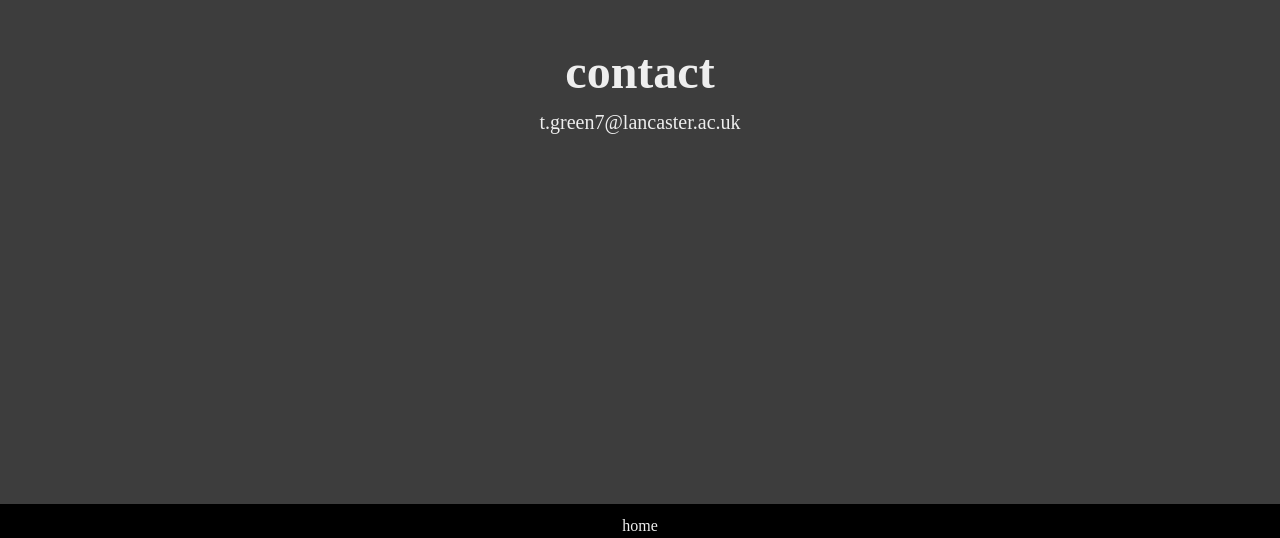
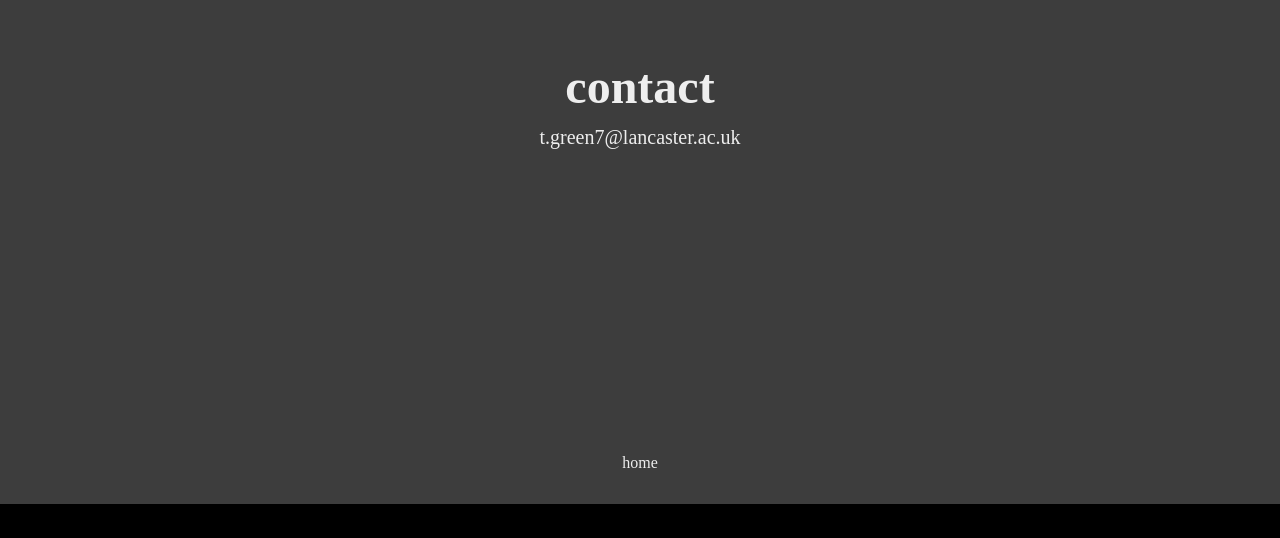
Before and after one commit to tomgx/dservice.me, a React (Create React App) app: page / in a window 1280 px wide. Shown: the part 1896-2434 px from the top of the page. After the commit the page ends 2400 px from the top, so only its background shows below. Built offline with nearby package versions, Linux system fonts and the light colour scheme.

Commit message:
minor colour changes & mobile compatibility

```diff
--- a/src/components/About.jsx
+++ b/src/components/About.jsx
@@ -10,9 +10,9 @@ const About = () => {
         </h2>
         <div className='text-center text-xl pt-3'>
           <p className='font-bold'>Thomas</p>
-          <p>Studying Computer Science at <a className='hover:text-[#ffffff]' href='https://www.lancaster.ac.uk/study/undergraduate/courses/computer-science-bsc-hons-g400/'>Lancaster University</a></p>
+          <p>Studying Computer Science at <a className='hover:text-[#5cd8bd]' href='https://www.lancaster.ac.uk/study/undergraduate/courses/computer-science-bsc-hons-g400/'>Lancaster University</a></p>
         </div>
-        <Link to='contact' smooth={true} duration={600}>
+        <Link className='display-nothing' to='contact' smooth={true} duration={600}>
           <a href="#" class="arrow-container1">
             <div class="arrow1 animate-bounce w-6 h-6"></div>
           </a>
--- a/src/components/Contact.jsx
+++ b/src/components/Contact.jsx
@@ -5,22 +5,24 @@ const Contact = () => {
   return (
     <div name='contact' className='w-full h-screen bg-[#3d3d3d]'>
       <div className='max-w-[1000px] mx-auto px-8 flex flex-col justify-center h-full'>
-      <div className='text-center text-4xl sm:text-5xl font-bold text-[#EEEEEE]'>
+        <div className='text-center text-4xl sm:text-5xl font-bold text-[#EEEEEE]'>
           <p>contact</p>
         </div>
-        <h2 className='text-center text-xl pt-3 text-[#EEEEEE]'>
-        <a href="mailto:t.green7@lancaster.ac.uk">t.green7@lancaster.ac.uk</a>
+        <h2 className='text-center text-xl pt-3 '>
+          <a className='text-[#EEEEEE] hover:text-[#5cd8bd]' href="mailto:t.green7@lancaster.ac.uk">t.green7@lancaster.ac.uk</a>
         </h2>
-        <div className='animate-bounce relative top-96 text-center'>
+        <div className='max-w-[1000px] mx-auto text-center home-container'>
 
-        <p>
-        <Link to='home' smooth={true} duration={600}>
-          <a className='cursor-pointer text-[#EEEEEE] hover:text-[#5cd8bd]'>home</a>
-          </Link>
+
+          <p className='text-2x3 sm: text-4x5 animate-bounce display-nothing'>
+            <Link to='home' smooth={true} duration={600}>
+              <a className='cursor-pointer text-[#EEEEEE] hover:text-[#5cd8bd]'>
+                home
+              </a>
+            </Link>
           </p>
-
         </div>
-    </div>
+      </div>
     </div>
   )
 }
--- a/src/components/Home.jsx
+++ b/src/components/Home.jsx
@@ -3,17 +3,17 @@ import { Link } from 'react-scroll';
 
 const Home = () => {
   return (
-    <div name='home' className='w-full h-screen bg-[#EEEEEE]'>
+    <div name='home' className='w-full h-screen bg-[#f5f4f4]'>
       {/* Container */}
       <div className='max-w-[1000px] mx-auto px-8 flex flex-col justify-center h-full'>
         <h2 className='text-center text-4xl sm:text-7xl font-bold'>
-         <a className='cursor-default text-[#646464] hover:text-[#54aa97]'>
+          <a className='cursor-default text-[#646464] hover:text-[#58b19e]'>
             dservice
           </a>
         </h2>
         <div className='text-xs sm:text-base'>
           <p className='text-center font-bold pl-56'>
-         <a className='mobile-view640px mobile-view392px cursor-default text-[#acacac] hover:text-[#646464]'>
+            <a className='mobile-view640px mobile-view392px mobile-view320px cursor-default text-[#acacac] hover:text-[#646464]'>
               tgreen
             </a>
           </p>
@@ -21,7 +21,7 @@ const Home = () => {
         <div className='self-center'>
         </div>
 
-      <Link to='about' smooth={true} duration={600}>
+        <Link className='display-nothing' to='about' smooth={true} duration={600}>
           <a href="#" class="arrow-container">
             <div class="arrow animate-bounce w-6 h-6"></div>
           </a>
--- a/src/components/Navbar.jsx
+++ b/src/components/Navbar.jsx
@@ -16,7 +16,7 @@ const Navbar = () => {
     <div className='fixed w-full h-[80px] flex justify-between items-center bg-[#cacaca60] text-[#000000]'>
       <Link to='home' smooth={true} duration={600}>
         <div className='cursor-pointer'>
-        <img src={Logo} alt='Logo Image' style={{ width: '200px' }} />
+          <img src={Logo} alt='Logo Image' style={{ width: '200px' }} />
         </div>
       </Link>
 
@@ -40,7 +40,7 @@ const Navbar = () => {
       </ul>
 
       {/* Mobile menu icon */}
-      <div onClick={handleClick} className='mobile-view392px md:hidden z-10 pr-5'>
+      <div onClick={handleClick} className='mobile-view392px mobile-view320px md:hidden z-10 pr-5'>
         {!nav ? <FaBars /> : <FaTimes />}
       </div>
 
--- a/src/index.css
+++ b/src/index.css
@@ -8,21 +8,36 @@
   body {
     @apply font-[Quicksand];
   }
+
   li {
     @apply px-4;
     @apply cursor-pointer
   }
 }
 
+/* mobile compatibility */
+@media screen and (max-width:768px) {
+  .display-nothing {
+    display: none;
+  }
+}
+
 @media screen and (max-width:640px) {
   .mobile-view640px {
-    padding-right: 120px!important;
+    padding-right: 120px !important;
   }
 }
 
 @media screen and (max-width:392px) {
   .mobile-view392px {
-      padding-right: 200px!important;
+    padding-right: 200px !important;
+  }
+}
+
+@media screen and (max-width:320px) {
+  .mobile-view320px {
+    padding-right: 320px !important;
+    text-align: left;
   }
 }
 
@@ -31,6 +46,13 @@
   background-size: cover;
   background-position: center;
   height: 250px;
+}
+
+.home-container {
+  display: block;
+  position: relative;
+  top: 42%;
+  margin-top: -30px;
 }
 
 
@@ -54,16 +76,20 @@ html {
   left: 50%;
   transform: translate(-50%, -50%) rotateZ(0deg);
 }
+
 .arrow-container:hover {
   cursor: pointer;
 }
+
 .arrow-container:hover .arrow {
   top: 50%;
 }
+
 .arrow-container:hover .arrow:before {
   transform: translate(-50%, -50%) rotateZ(-50deg);
   background: #000000;
 }
+
 .arrow-container:hover .arrow:after {
   transform: translate(-50%, -50%) rotateZ(50deg);
   background: #000000;
@@ -74,7 +100,9 @@ html {
   left: 50%;
   transition: all 0.4s ease;
 }
-  .arrow:before, .arrow:after {
+
+.arrow:before,
+.arrow:after {
   transition: all 0.4s ease;
   content: "";
   display: block;
@@ -86,10 +114,12 @@ html {
   border-radius: 10px;
   transform: translate(-50%, -50%) rotateZ(-55deg);
 }
+
 .arrow:after {
   transform-origin: bottom left;
   transform: translate(-50%, -50%) rotateZ(55deg);
 }
+
 .arrow:nth-child(1) {
   opacity: 0.3;
   top: 35%;
@@ -105,16 +135,20 @@ html {
   left: 50%;
   transform: translate(-50%, -50%) rotateZ(0deg);
 }
+
 .arrow-container1:hover {
   cursor: pointer;
 }
+
 .arrow-container1:hover .arrow1 {
   top: 50%;
 }
+
 .arrow-container1:hover .arrow1:before {
   transform: translate(-50%, -50%) rotateZ(-50deg);
   background: #000000;
 }
+
 .arrow-container1:hover .arrow1:after {
   transform: translate(-50%, -50%) rotateZ(50deg);
   background: #000000;
@@ -125,7 +159,9 @@ html {
   left: 50%;
   transition: all 0.4s ease;
 }
-  .arrow1:before, .arrow1:after {
+
+.arrow1:before,
+.arrow1:after {
   transition: all 0.4s ease;
   content: "";
   display: block;
@@ -137,10 +173,12 @@ html {
   border-radius: 10px;
   transform: translate(-50%, -50%) rotateZ(-55deg);
 }
+
 .arrow1:after {
   transform-origin: bottom left;
   transform: translate(-50%, -50%) rotateZ(55deg);
 }
+
 .arrow1:nth-child(1) {
   opacity: 0.3;
   top: 35%;
```
Also changed, not shown: 11 other files (tests, documents, lock files or other folders). Lines whose indentation alone changed are shown as unchanged.
